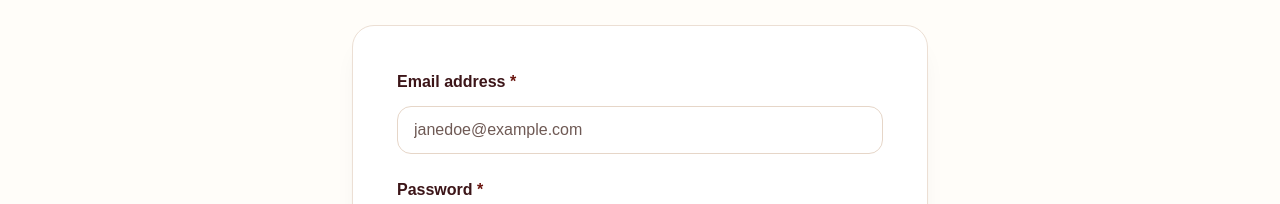
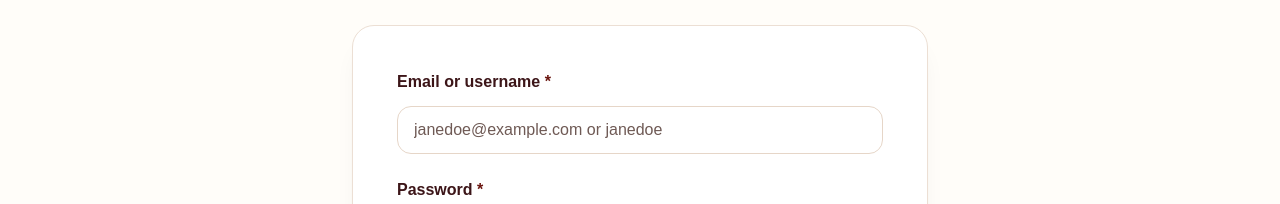
Before and after one commit to WAYWO-capstone/WAYWO, a React (Vite) app in the folder frontend/: page /login in a window 1280 px wide. Shown: the part 364-568 px from the top of the page. Built offline with nearby package versions, Linux system fonts and the light colour scheme; no server answers.

Commit message:
Implement username in login

```diff
--- a/frontend/src/components/ui/input.tsx
+++ b/frontend/src/components/ui/input.tsx
@@ -4,7 +4,7 @@
 * So all inputs look the same and any future input can reuse it.
 */
 
-import { cn } from "cn"
+import { cn } from "@/lib/utils"
 
 function Input({ className, ...props }: React.ComponentProps<"input">) {
   return (
--- a/frontend/src/lib/api.ts
+++ b/frontend/src/lib/api.ts
@@ -20,13 +20,13 @@ interface TokenResponse {
 }
 
 export async function login(
-  email: string,
+  identifier: string,
   password: string,
 ): Promise<AuthTokens> {
   const response = await fetch(`${API_URL}/auth/login`, {
     method: "POST",
     headers: { "Content-Type": "application/json" },
-    body: JSON.stringify({ login: email, password }),
+    body: JSON.stringify({ login: identifier, password }),
   });
   if (!response.ok) throw new ApiError(response.status);
 
--- a/frontend/src/lib/auth.ts
+++ b/frontend/src/lib/auth.ts
@@ -7,7 +7,7 @@ import { login } from "@/lib/api";
 import { isAuthenticated, saveTokens, subscribe } from "@/lib/token-store";
 
 interface LoginInput {
-  email: string;
+  identifier: string;
   password: string;
   remember: boolean;
 }
@@ -18,8 +18,8 @@ export function useIsAuthenticated() {
 
 export function useLogin() {
   return useMutation({
-    mutationFn: ({ email, password }: LoginInput) =>
-      login(email.trim(), password),
+    mutationFn: ({ identifier, password }: LoginInput) =>
+      login(identifier.trim(), password),
     onSuccess: (tokens, { remember }) => saveTokens(tokens, remember),
   });
 }
--- a/frontend/src/routes/login.tsx
+++ b/frontend/src/routes/login.tsx
@@ -22,20 +22,20 @@ export const Route = createFileRoute("/login")({
 });
 
 interface FieldErrors {
-  email?: string;
+  identifier?: string;
   password?: string;
 }
 
-function validate(email: string, password: string): FieldErrors {
+function validate(identifier: string, password: string): FieldErrors {
   const errors: FieldErrors = {};
-  if (!email.trim()) errors.email = "Enter your email address.";
+  if (!identifier.trim()) errors.identifier = "Enter your email or username.";
   if (!password) errors.password = "Enter your password.";
   return errors;
 }
 
 function errorMessage(error: Error): string {
   if (error instanceof ApiError && error.status === 401)
-    return "Incorrect email or password.";
+    return "Incorrect email, username or password.";
   if (error instanceof TypeError)
     return "Can't reach the server. Check your connection and try again.";
   return "Something went wrong. Please try again.";
@@ -46,19 +46,19 @@ function LoginPage() {
   const { redirect: redirectTo } = Route.useSearch();
   const { mutate, isPending, error } = useLogin();
 
-  const [email, setEmail] = useState("");
+  const [identifier, setIdentifier] = useState("");
   const [password, setPassword] = useState("");
   const [remember, setRemember] = useState(false);
   const [fieldErrors, setFieldErrors] = useState<FieldErrors>({});
 
   function handleSubmit(event: FormEvent<HTMLFormElement>) {
     event.preventDefault();
-    const errors = validate(email, password);
+    const errors = validate(identifier, password);
     setFieldErrors(errors);
-    if (errors.email || errors.password) return;
+    if (errors.identifier || errors.password) return;
 
     mutate(
-      { email, password, remember },
+      { identifier, password, remember },
       {
         onSuccess: () =>
           navigate({ href: safeRedirect(redirectTo), replace: true }),
@@ -91,22 +91,29 @@ function LoginPage() {
       >
         <div className="space-y-6">
           <div>
-            <label htmlFor="email" className="mb-3 block font-semibold">
-              Email address <span className="text-primary">*</span>
+            <label htmlFor="identifier" className="mb-3 block font-semibold">
+              Email or username <span className="text-primary">*</span>
             </label>
             <Input
-              id="email"
-              type="email"
+              id="identifier"
+              type="text"
               autoComplete="username"
-              placeholder="janedoe@example.com"
-              value={email}
-              onChange={(event) => setEmail(event.target.value)}
-              aria-invalid={!!fieldErrors.email}
-              aria-describedby={fieldErrors.email ? "email-error" : undefined}
+              autoCapitalize="none"
+              spellCheck={false}
+              placeholder="janedoe@example.com or janedoe"
+              value={identifier}
+              onChange={(event) => setIdentifier(event.target.value)}
+              aria-invalid={!!fieldErrors.identifier}
+              aria-describedby={
+                fieldErrors.identifier ? "identifier-error" : undefined
+              }
             />
-            {fieldErrors.email && (
-              <p id="email-error" className="mt-1.5 text-sm text-destructive">
-                {fieldErrors.email}
+            {fieldErrors.identifier && (
+              <p
+                id="identifier-error"
+                className="mt-1.5 text-sm text-destructive"
+              >
+                {fieldErrors.identifier}
               </p>
             )}
           </div>
```
